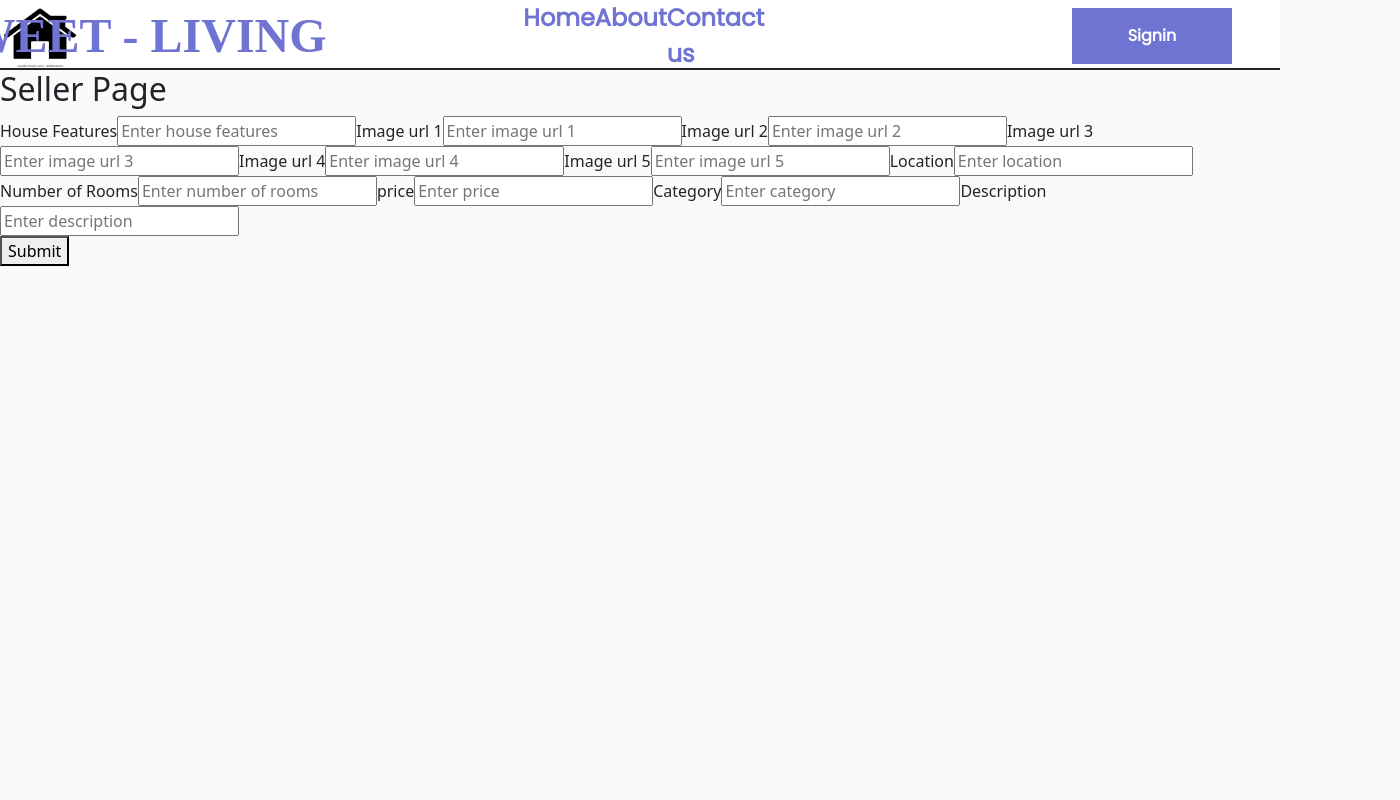
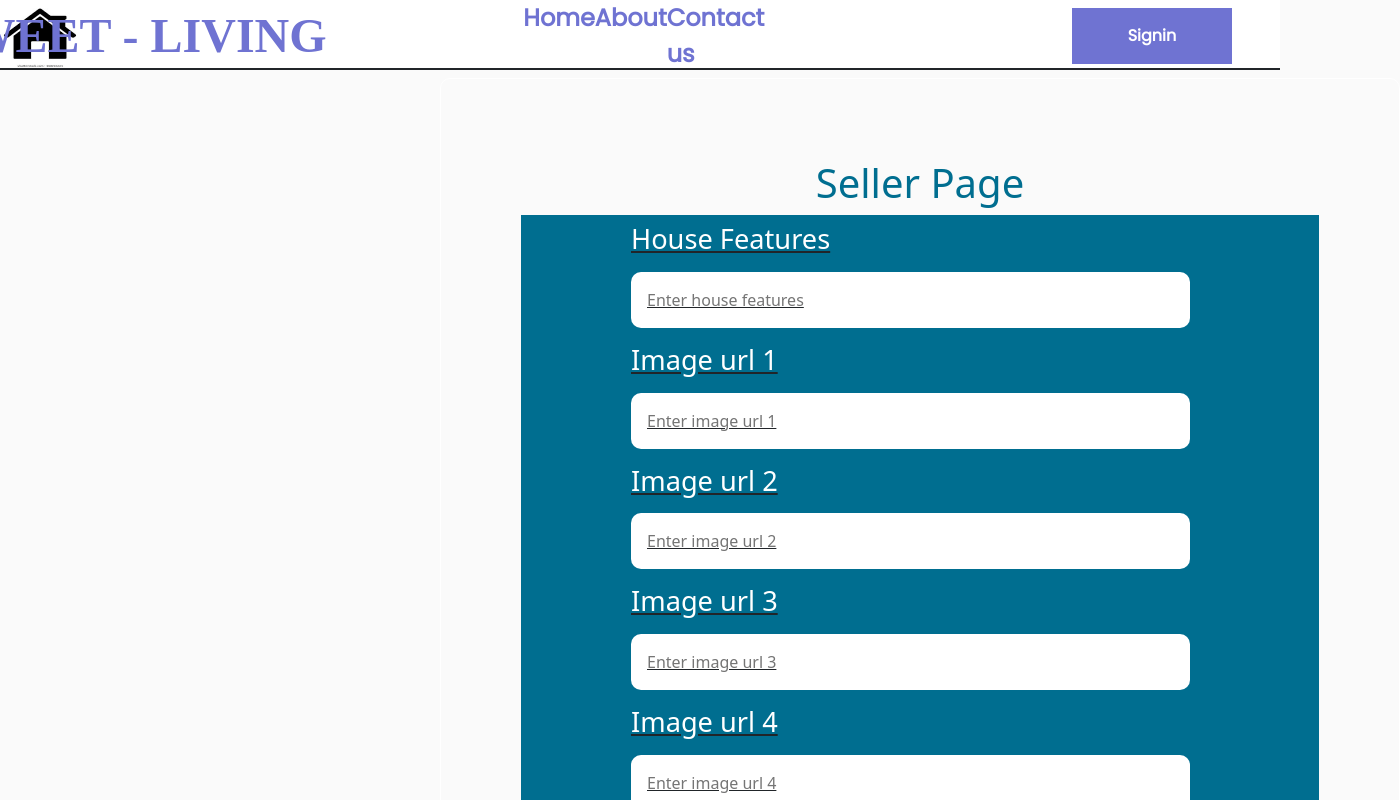
Before and after one commit to codertinie/sweet-living-frontend, a React (Create React App) app: page /seller in a window 1280 px wide. Shown: the top 800 px of the page, 1400 px wide, since content can reach past the window. Built offline with nearby package versions, Linux system fonts and the light colour scheme; no server answers; a web font is replaced by a local one.

Commit message:
seller form structure

```diff
--- a/src/components/SellerPage/SellerPage.js
+++ b/src/components/SellerPage/SellerPage.js
@@ -248,10 +248,10 @@ export const SellerPage = () => {
     console.log(formData)
   return (
     <div className="auth-form-container" id='ct'>
-      <h2>Seller Page</h2>
+      <h1>Seller Page</h1>
       <form onSubmit={handleSubmit}>
         <div class="register-form">
-          <label htmlFor="house_features">House Features</label>
+          <label className="label" htmlFor="house_features">House Features</label>
           <input
             value={formData.house_features}
             name="House_features"
@@ -260,7 +260,7 @@ export const SellerPage = () => {
             placeholder="Enter house features"
             required
           />
-          <label htmlFor="url1">Image url 1</label>
+          <label className="label" htmlFor="url1">Image url 1</label>
           <input
             value={formData.url1}
             name="Image_url_1"
@@ -269,7 +269,7 @@ export const SellerPage = () => {
             placeholder="Enter image url 1"
             required
           />
-          <label htmlFor="url2">Image url 2</label>
+          <label className="label" htmlFor="url2">Image url 2</label>
           <input
              value={formData.url2}
              name="Image_url_2"
@@ -278,7 +278,7 @@ export const SellerPage = () => {
              placeholder="Enter image url 2"
              required
           />
-          <label htmlFor="url3">Image url 3</label>
+          <label className="label" htmlFor="url3">Image url 3</label>
           <input
             value={formData.url3}
             name="Image_url_3"
@@ -287,7 +287,7 @@ export const SellerPage = () => {
             placeholder="Enter image url 3"
             required
           />
-          <label htmlFor="url4">Image url 4</label>
+          <label className="label" htmlFor="url4">Image url 4</label>
           <input
           value={formData.url4}
           name="Image_url_4"
@@ -296,7 +296,7 @@ export const SellerPage = () => {
           placeholder="Enter image url 4"
           required
           />
-          <label htmlFor="url5">Image url 5</label>
+          <label className="label" htmlFor="url5">Image url 5</label>
           <input
             value={formData.url5}
             name="Image_url_5"
@@ -305,7 +305,7 @@ export const SellerPage = () => {
             placeholder="Enter image url 5"
             required
           />
-          <label htmlFor="location">Location</label>
+          <label className="label" htmlFor="location">Location</label>
           <input
             value={formData.location}
             name="Location"
@@ -314,7 +314,7 @@ export const SellerPage = () => {
             placeholder="Enter location"
             required
           />
-          <label htmlFor="number_of_rooms">Number of Rooms</label>
+          <label className="label" htmlFor="number_of_rooms">Number of Rooms</label>
           <input
              value={formData.number_of_rooms}
              name="Number_of_rooms"
@@ -323,7 +323,7 @@ export const SellerPage = () => {
              placeholder="Enter number of rooms"
              required
           />
-          <label htmlFor="price">price</label>
+          <label className="label" htmlFor="price">price</label>
           <input
              value={formData.price}
              name="Price"
@@ -332,7 +332,7 @@ export const SellerPage = () => {
              placeholder="Enter price"
              required
           />
-          <label htmlFor="category">Category</label>
+          <label className="label" htmlFor="category">Category</label>
           <input
            value={formData.category}
            name="Category"
@@ -341,7 +341,7 @@ export const SellerPage = () => {
            placeholder="Enter category"
            required
           />
-          <label htmlFor="description">Description</label>
+          <label className="label" htmlFor="description">Description</label>
           <input
             value={formData.description}
             name="Description"
@@ -351,7 +351,7 @@ export const SellerPage = () => {
             required
           />
         </div>
-        <button type="submit">Submit</button>
+        <button className="submit-btn" type="submit">Submit</button>
       </form>
     </div>
   );
--- a/src/components/SellerPage/seller.css
+++ b/src/components/SellerPage/seller.css
@@ -1,4 +1,4 @@
-/* .seller {
+.seller {
     min-height: 100vh;
     background-color: #F18F01;
     position: relative;
@@ -22,23 +22,25 @@
     display: flex;
     flex-direction: column;
     background-color: #006e90;
+    /* width: 60rem; */
 
 }
 
-.auth-form-container,
-.login-form,
-.register-form {
+.auth-form-container
+ {
     display: flex;
     flex-direction: column;
-    width: 50%; */
+    width: 60rem;
     /* margin: 0 auto; */
-    /* padding: 20px;
+    padding: 20px;
     position: relative;
-    left: 20rem; */
-    /* right: 50% auto ; */
-/*
+    left: 27rem;
+
 }
-
+.auth-form-container h1{
+    text-align: center;
+    color: #006e90;
+}
 @media screen and (min-width: 800px) {
     .auth-form-container {
         padding: 5rem;
@@ -48,21 +50,28 @@
 
 
     }
-} */
+}
 
-/* label {
+.label {
     text-align: left;
     padding: 0.25rem 0;
+    color: #fff;
+    font-size: 1.7rem;
+    margin-left: 110px;
+    text-decoration: none;
 }
 
-input {
+.register-form input {
     margin: 0.5rem 0;
     padding: 1rem;
     border: none;
     border-radius: 10px;
+    width: 70%;
+    margin-left: 110px;
+
 }
 
-button {
+.submit-btn {
 
 
     border: none;
@@ -76,7 +85,7 @@ button {
 
 } */
 
-/* .link-btn {
+.link-btn {
     background: none;
     color: white;
     text-decoration: underline;
@@ -149,10 +158,10 @@ button {
     justify-content: between-around;
     position: relative;
     right: 160px;
-} */
+}
 
 /* .const_6 {
 
     position: relative;
     right: 200px;
-} */
+}  */
```
